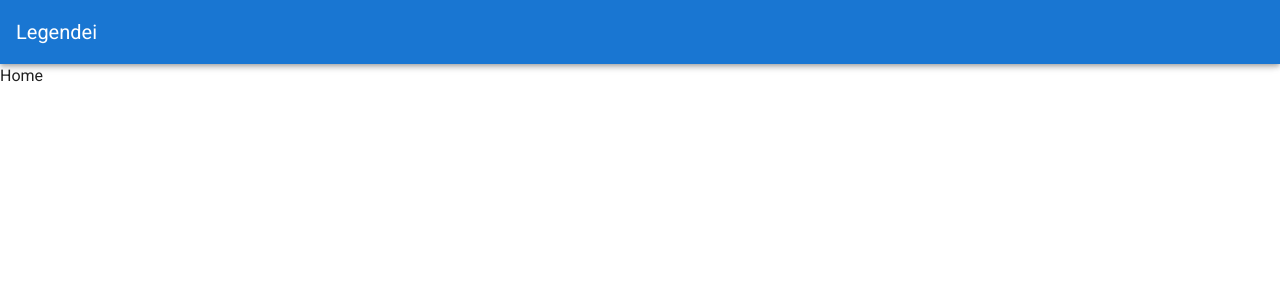
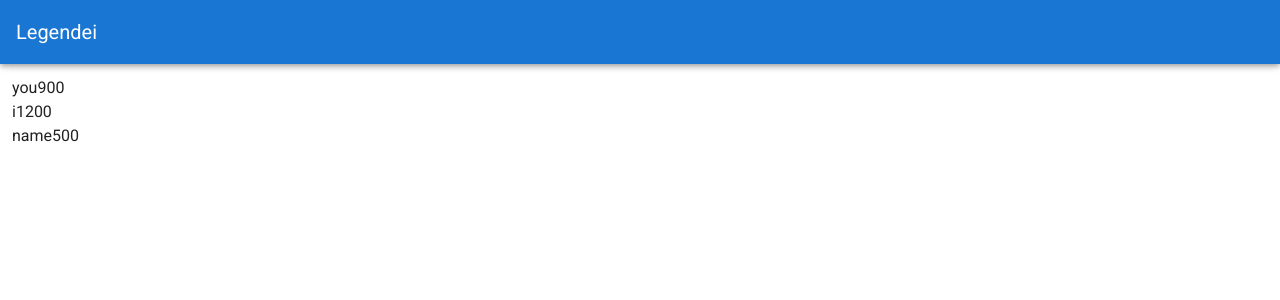
Before and after one commit to Leoalmeida95/vulectron, a Vue app in the folder legendei/: page / in a window 1280 px wide. Shown: the top 300 px of the page. Built offline with nearby package versions, Linux system fonts and the light colour scheme.

Commit message:
passando valores entre componentes

```diff
--- a/legendei/src/components/Home.vue
+++ b/legendei/src/components/Home.vue
@@ -1,12 +1,31 @@
 <template>
-<div>
-    Home
-</div>
+<v-container fluid>
+    <div class="pills">
+        <Pill v-for="word in groupedWords" :key="word.name"
+            :name="word.name" :amount="word.amount" />
+    </div>
+</v-container>
 </template>
 
 <script>
+import Pill from './Pill'
+
 export default{
-
+    components: {Pill},
+    data: function () {
+        return{
+            groupedWords: [{
+                name: 'you', amount: 900
+            },
+            {
+                name: 'i', amount: 1200
+            },
+            {
+                name: 'name', amount: 500
+            },
+            ]
+        }
+    }
 }
 </script>
 
--- /dev/null
+++ b/legendei/src/components/Pill.vue
@@ -0,0 +1,16 @@
+<template>
+    <div>
+        <span>{{name}}</span>
+        <span>{{amount}}</span>
+    </div>
+</template>
+
+<script>
+export default{
+    props: ['name', 'amount']
+}
+</script>
+
+<style>
+
+</style>
```
